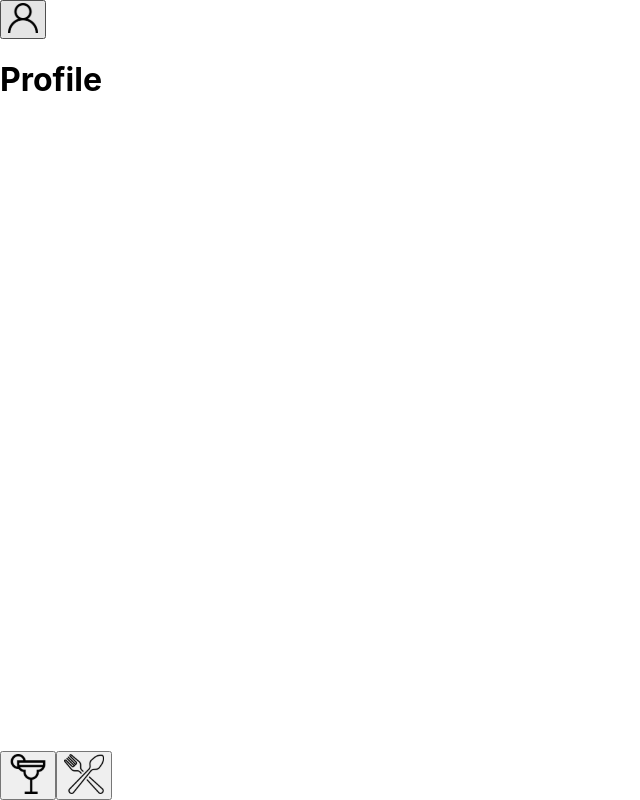
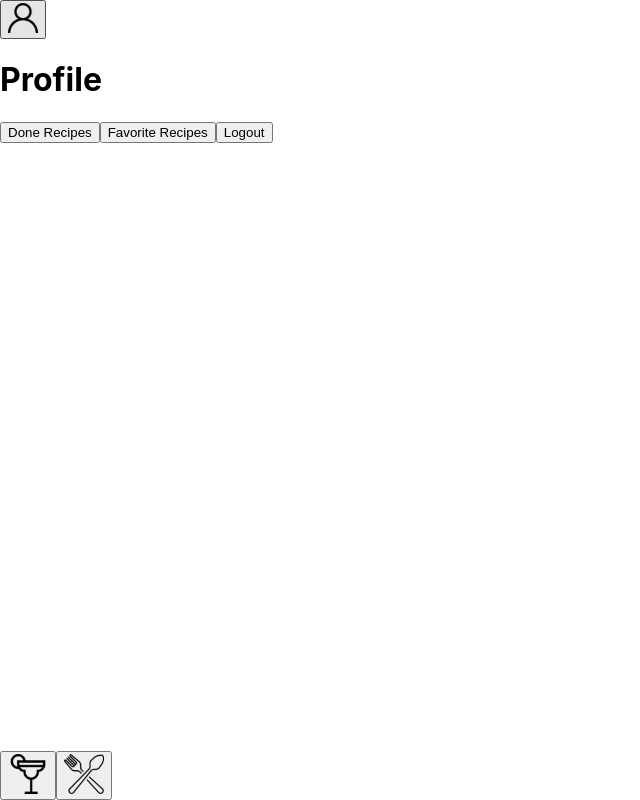
Before and after one commit to joaogabrielvalenca/FRONTEND-Recipe-App, a React (Create React App) app: page /profile in a window 1280 px wide. Shown: the whole page, without its empty margins (0-640 px from the left). Built offline with nearby package versions, Linux system fonts and the light colour scheme; no server answers.

Commit message:
fetch: Req 57

```diff
--- /dev/null
+++ b/src/context/ProfileProvider.js
@@ -0,0 +1,44 @@
+import React, { useState, useEffect, useMemo, createContext, useCallback } from 'react';
+import PropTypes from 'prop-types';
+
+export const ProfileContext = createContext();
+
+function ProfileProvider({ children }) {
+  const [getEmail, setGetEmail] = useState('');
+
+  useEffect(() => {
+    const retorno = JSON.parse(localStorage.getItem('user'));
+    setGetEmail(retorno);
+  }, []);
+
+  const submitButton = useCallback((retorno) => {
+    console.log(retorno);
+    if (retorno === 'done') {
+      window.location.href = '/done-recipes';
+    }
+    if (retorno === 'favorite') {
+      window.location.href = '/favorite-recipes';
+    }
+    if (retorno === 'logout') {
+      window.location.href = '/';
+    }
+  }, []);
+
+  const valor = useMemo(() => ({
+    getEmail,
+    submitButton,
+  }), [getEmail, submitButton]);
+  return (
+    <ProfileContext.Provider value={ valor }>
+      <div>
+        { children }
+      </div>
+    </ProfileContext.Provider>
+  );
+}
+
+ProfileProvider.propTypes = {
+  children: PropTypes.node.isRequired,
+};
+
+export default ProfileProvider;
--- a/src/index.js
+++ b/src/index.js
@@ -1,18 +1,20 @@
 import React from 'react';
 import ReactDOM from 'react-dom/client';
 import './index.css';
-import 'bootstrap-icons/font/bootstrap-icons.css';
 import { BrowserRouter } from 'react-router-dom';
 import App from './App';
 import * as serviceWorker from './serviceWorker';
 import RecipeProvider from './context/RecipeProvider';
+import ProfileProvider from './context/ProfileProvider';
 
 ReactDOM
   .createRoot(document.getElementById('root'))
   .render(
     <BrowserRouter>
       <RecipeProvider>
-        <App />
+        <ProfileProvider>
+          <App />
+        </ProfileProvider>
       </RecipeProvider>
     </BrowserRouter>,
   );
--- a/src/pages/Profile.jsx
+++ b/src/pages/Profile.jsx
@@ -1,11 +1,33 @@
-import React from 'react';
+import React, { useContext } from 'react';
 import Header from '../components/Header';
 import Footer from '../components/Footer';
+import { ProfileContext } from '../context/ProfileProvider';
 
 function Profile() {
+  const { getEmail, submitButton } = useContext(ProfileContext);
   return (
     <div>
       <Header />
+      <section>
+        <h2 data-testid="profile-email">{ getEmail }</h2>
+        <button
+          data-testid="profile-done-btn"
+          type="button"
+          onClick={ () => submitButton('done') }
+        >
+          Done Recipes
+
+        </button>
+        <button
+          data-testid="profile-favorite-btn"
+          type="button"
+          onClick={ () => submitButton('favorite') }
+        >
+          Favorite Recipes
+
+        </button>
+        <button data-testid="profile-logout-btn" type="button">Logout</button>
+      </section>
       <Footer />
 
     </div>
```
